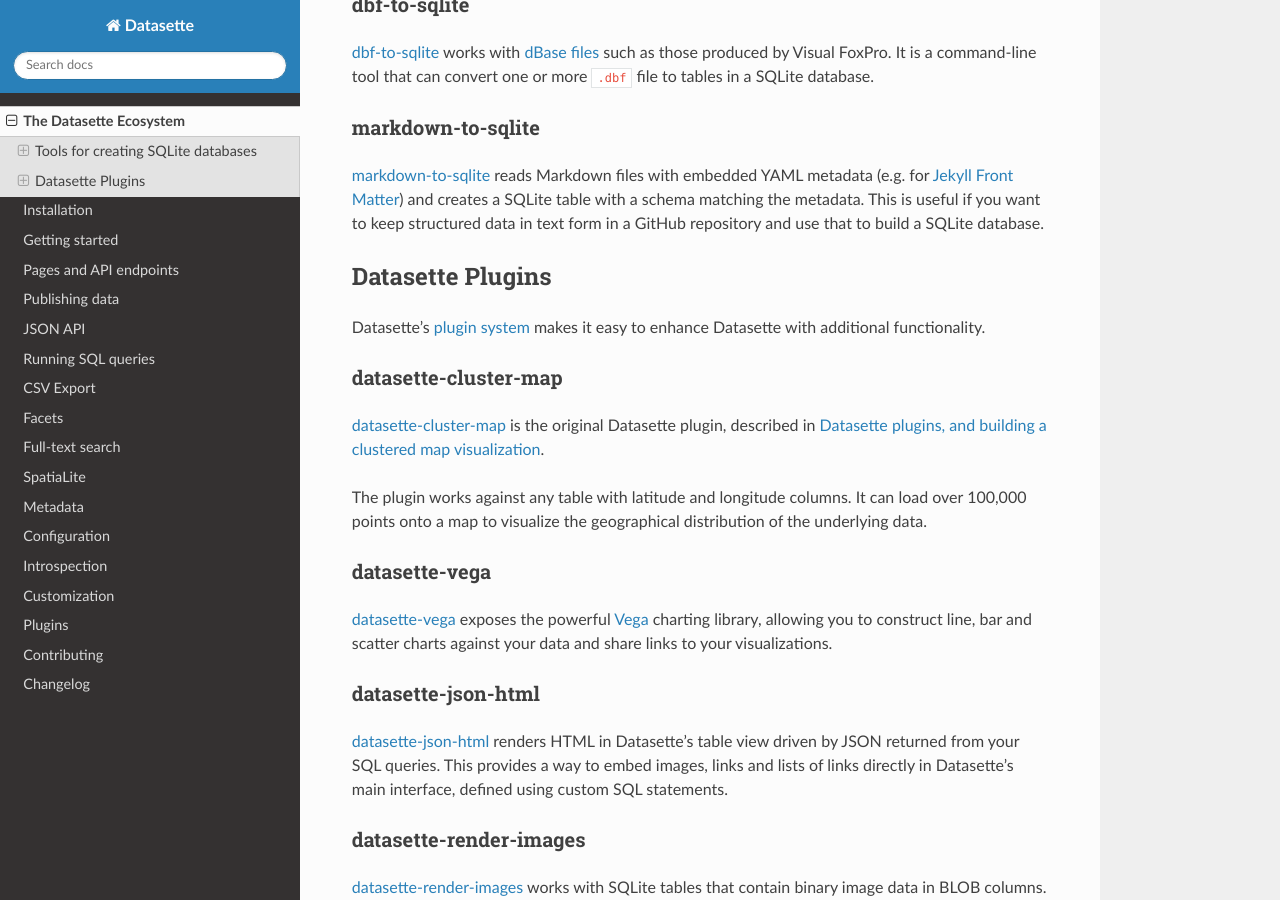
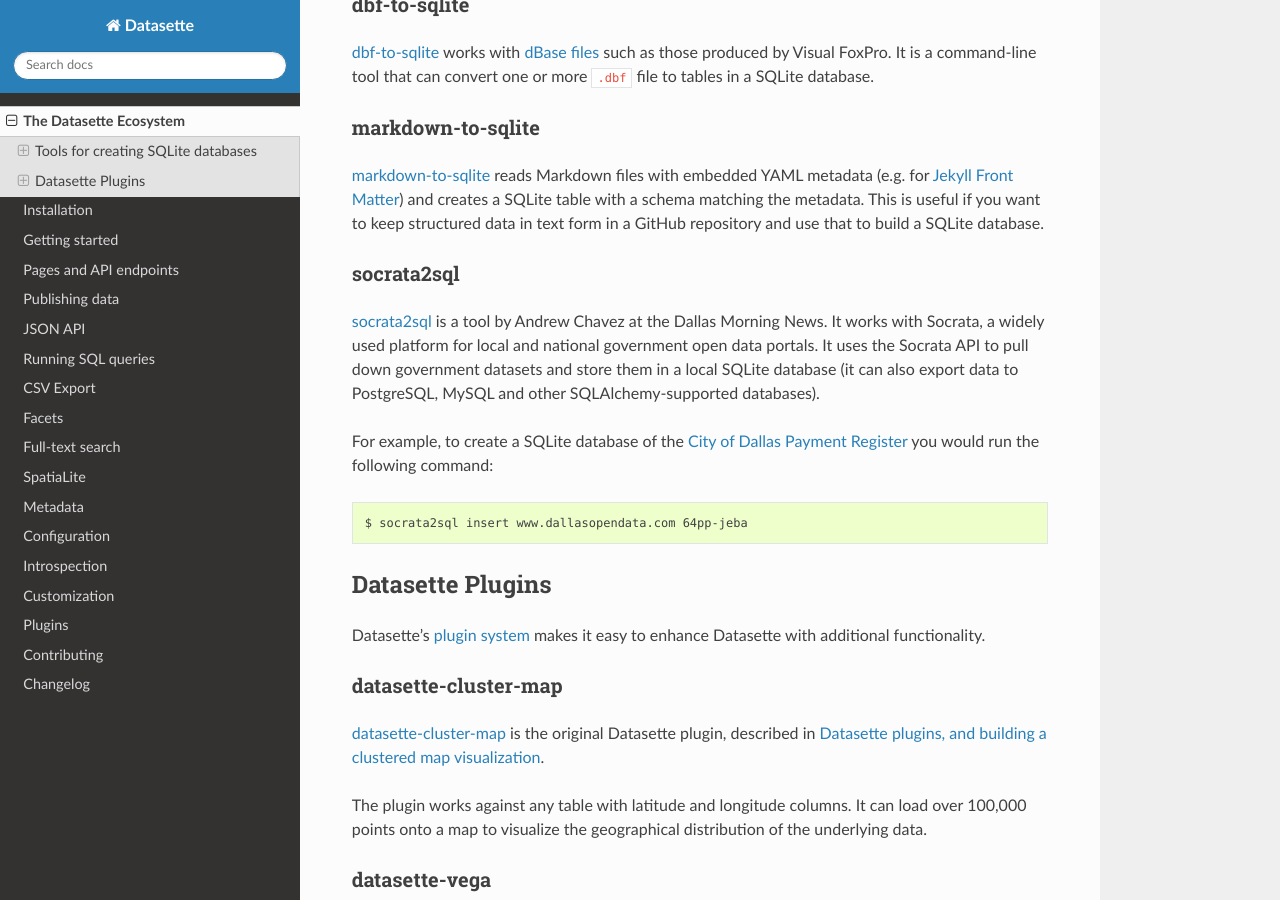
Before and after one commit to simonw/datasette, a Sphinx documentation site: the page built from docs/ecosystem.rst, in a window 1280 px wide and 900 px high, scrolled down 1019 px. Built offline with Sphinx 7.4.7 and the Read the Docs theme 2.0.0, drawn with Linux system fonts in a browser that asks for light colours.

Commit message:
Added socrata2sql to the ecosystem page
A fantastic new tool created by @achavez at the Dallas Morning News.

```diff
--- a/docs/ecosystem.rst
+++ b/docs/ecosystem.rst
@@ -42,6 +42,15 @@
 
 `markdown-to-sqlite <https://github.com/simonw/markdown-to-sqlite>`__ reads Markdown files with embedded YAML metadata (e.g. for `Jekyll Front Matter <https://jekyllrb.com/docs/front-matter/>`__) and creates a SQLite table with a schema matching the metadata. This is useful if you want to keep structured data in text form in a GitHub repository and use that to build a SQLite database.
 
+socrata2sql
+-----------
+
+`socrata2sql <https://github.com/DallasMorningNews/socrata2sql>`__ is a tool by Andrew Chavez at the Dallas Morning News. It works with Socrata, a widely used platform for local and national government open data portals. It uses the Socrata API to pull down government datasets and store them in a local SQLite database (it can also export data to PostgreSQL, MySQL and other SQLAlchemy-supported databases).
+
+For example, to create a SQLite database of the `City of Dallas Payment Register <https://www.dallasopendata.com/Budget-Finance/City-of-Dallas-Payment-Register/64pp-jeba>`__ you would run the following command::
+
+    $ socrata2sql insert www.dallasopendata.com 64pp-jeba
+
 Datasette Plugins
 =================
 
```
